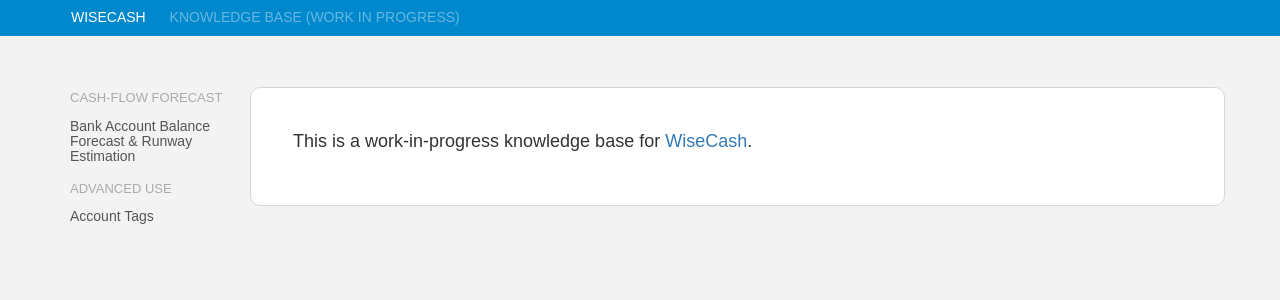
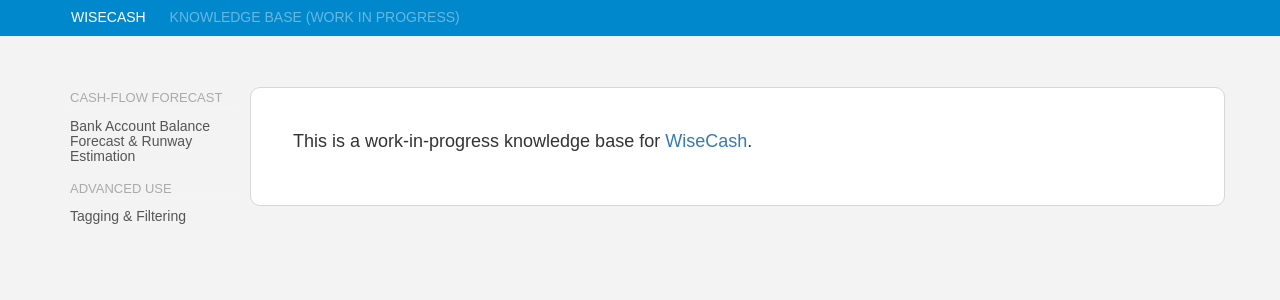
Before and after one commit to wisecash/wisecash-support, a Jekyll site: the page built from index.html, in a window 1280 px wide. Shown: the top 300 px of the page. Built offline with Jekyll 4.4.1, drawn with Linux system fonts in a browser that asks for light colours; nearby versions of some CDN libraries.

Commit message:
Rename page

```diff
--- a/_posts/2000-01-01-account-tags.md
+++ b/_posts/2000-01-01-tagging-and-filtering.md
@@ -1,5 +1,5 @@
 ---
-title: Account Tags
+title: Tagging &amp; Filtering
 section: Advanced Use
 index: 0
 ---
```
